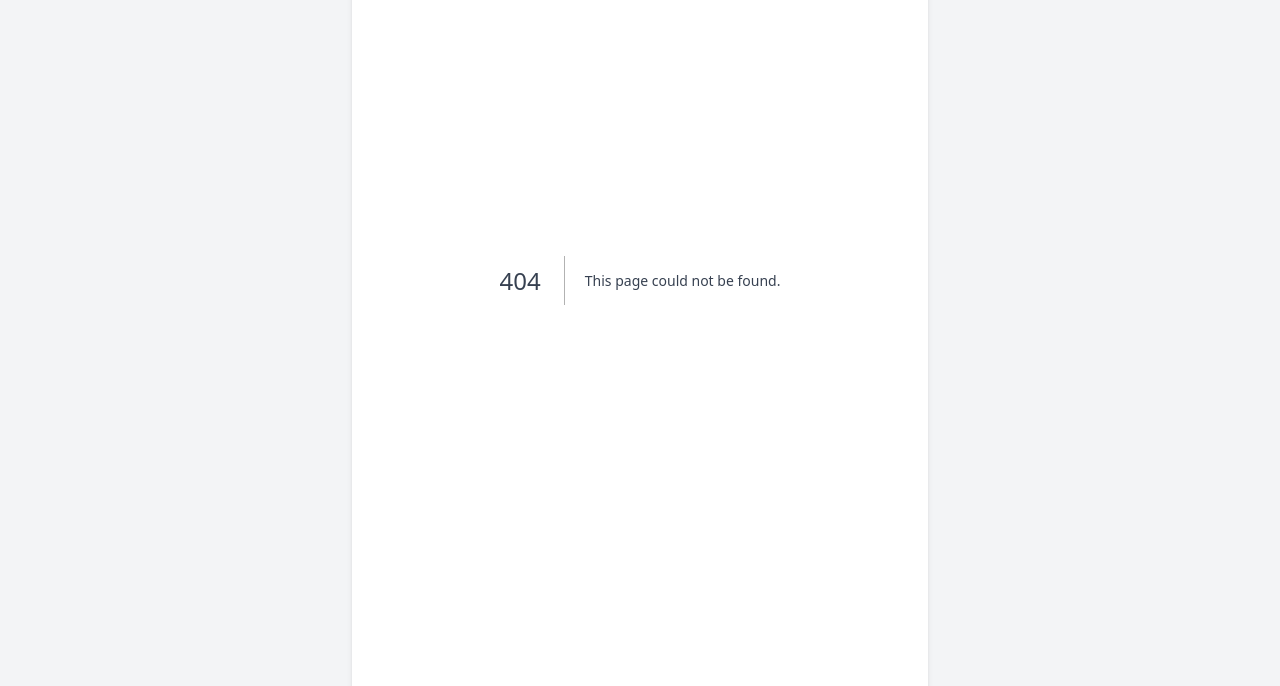
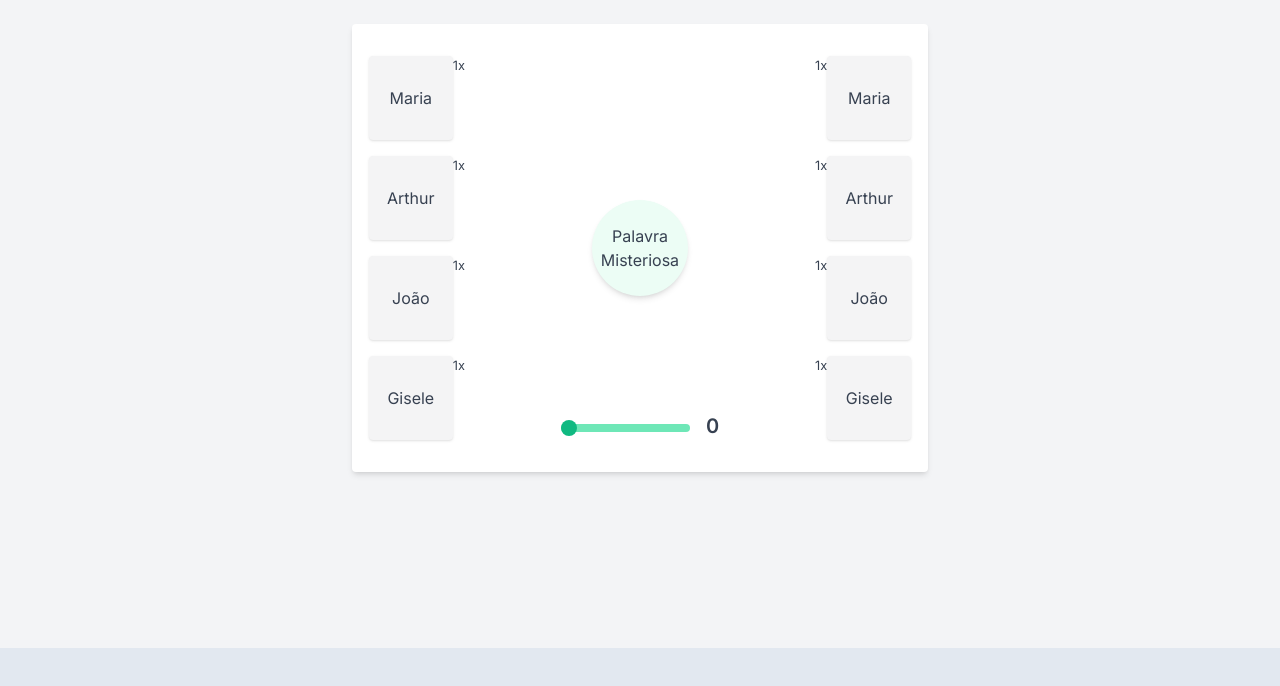
Before and after one commit to L1NDS0N/secretkey, a Next.js app: page /play/1 in a window 1280 px wide. Before the commit this address had no page. Shown: the part 152-838 px from the top of the page. After the commit the page ends 800 px from the top, so only its background shows below. Built offline with nearby package versions, Linux system fonts and the light colour scheme.

Commit message:
feat: game page

```diff
--- a/src/app/globals.css
+++ b/src/app/globals.css
@@ -1,3 +1,7 @@
 @tailwind base;
 @tailwind components;
 @tailwind utilities;
+
+body {
+  display: block;
+}
--- a/src/app/new-game/page.tsx
+++ b/src/app/new-game/page.tsx
@@ -1,7 +1,16 @@
+"use client";
+
 import Stepper from "@/components/XStepper";
+import { useRouter } from "next/navigation";
 import XButton from "../../components/XButton";
 import XIcon from "../../components/XIcon";
+
 export default function NewGamePage() {
+  const router = useRouter();
+  const play_game_uuid = crypto.randomUUID();
+
+  console.log({ play_game_uuid });
+
   return (
     <>
       <section className="flex w-full flex-col">
@@ -44,7 +53,9 @@ export default function NewGamePage() {
         </div>
       </section>
 
-      <XButton>Iniciar</XButton>
+      <XButton onClick={() => router.push(`/play/${play_game_uuid}`)}>
+        Iniciar
+      </XButton>
     </>
   );
 }
--- /dev/null
+++ b/src/app/play/[slug]/page.tsx
@@ -0,0 +1,77 @@
+"use client";
+
+import XStepper from "@/components/XStepper";
+
+type PreviousGames = {
+  slug: string;
+  matchConfig: {};
+}[];
+
+export default function PlayPage({ params }: { params: { slug: string } }) {
+  const { slug } = params;
+  const gameStorageKey = "sk@game_config";
+  const alreadyInRoom = localStorage.getItem(gameStorageKey);
+  if (!alreadyInRoom) {
+    localStorage.setItem(
+      gameStorageKey,
+      JSON.stringify([
+        {
+          slug,
+          matchConfig: {},
+        },
+      ]),
+    );
+  } else {
+    const lastGame = JSON.parse(
+      localStorage.getItem(gameStorageKey)!,
+    ) as PreviousGames;
+    const sameGame = lastGame.find((game) => game.slug == slug);
+    if (!sameGame) {
+      lastGame.push({ slug, matchConfig: {} });
+      localStorage.setItem(gameStorageKey, JSON.stringify(lastGame));
+    }
+  }
+  const players = [
+    { name: "Maria" },
+    { name: "Arthur" },
+    { name: "João" },
+    { name: "Gisele" },
+  ];
+  return (
+    <section className=" flex min-h-96 flex-1 justify-center">
+      <aside className="flex min-w-24 max-w-24 flex-col items-center justify-center gap-4">
+        {players.map((player) => (
+          <div className="flex h-full w-full">
+            <div className="flex w-full flex-1 cursor-pointer items-center justify-center rounded bg-zinc-100 shadow  hover:bg-zinc-200">
+              <span>{player.name}</span>
+            </div>
+            <div className="flex flex-col">
+              <small>1x</small>
+            </div>
+          </div>
+        ))}
+      </aside>
+      <section className="flex min-w-full flex-1 flex-col items-center justify-center gap-4">
+        <div className="flex flex-1"></div>
+        <div className="flex h-24 w-24 items-center justify-center rounded-full  bg-emerald-50 shadow-md hover:bg-emerald-200  ">
+          <h1>Palavra Misteriosa </h1>
+        </div>
+        <div className="flex  flex-1 items-end justify-center">
+          <XStepper min={0} max={210} step={1} />
+        </div>
+      </section>
+      <aside className="flex min-w-24 max-w-24  flex-col items-center justify-center gap-4">
+        {players.map((player) => (
+          <div className="flex h-full w-full">
+            <div className="flex flex-col">
+              <small>1x</small>
+            </div>
+            <div className="flex w-full flex-1 cursor-pointer items-center justify-center rounded bg-zinc-100 shadow  hover:bg-zinc-200">
+              <span>{player.name}</span>
+            </div>
+          </div>
+        ))}
+      </aside>
+    </section>
+  );
+}
```
